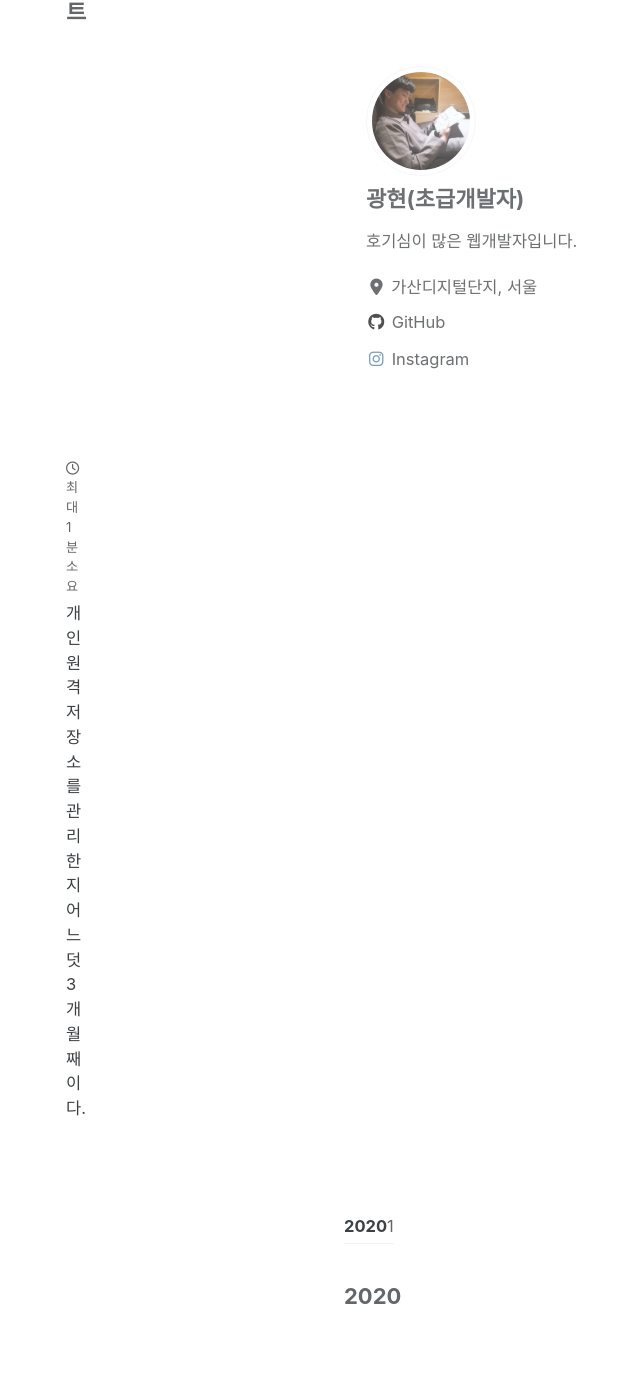
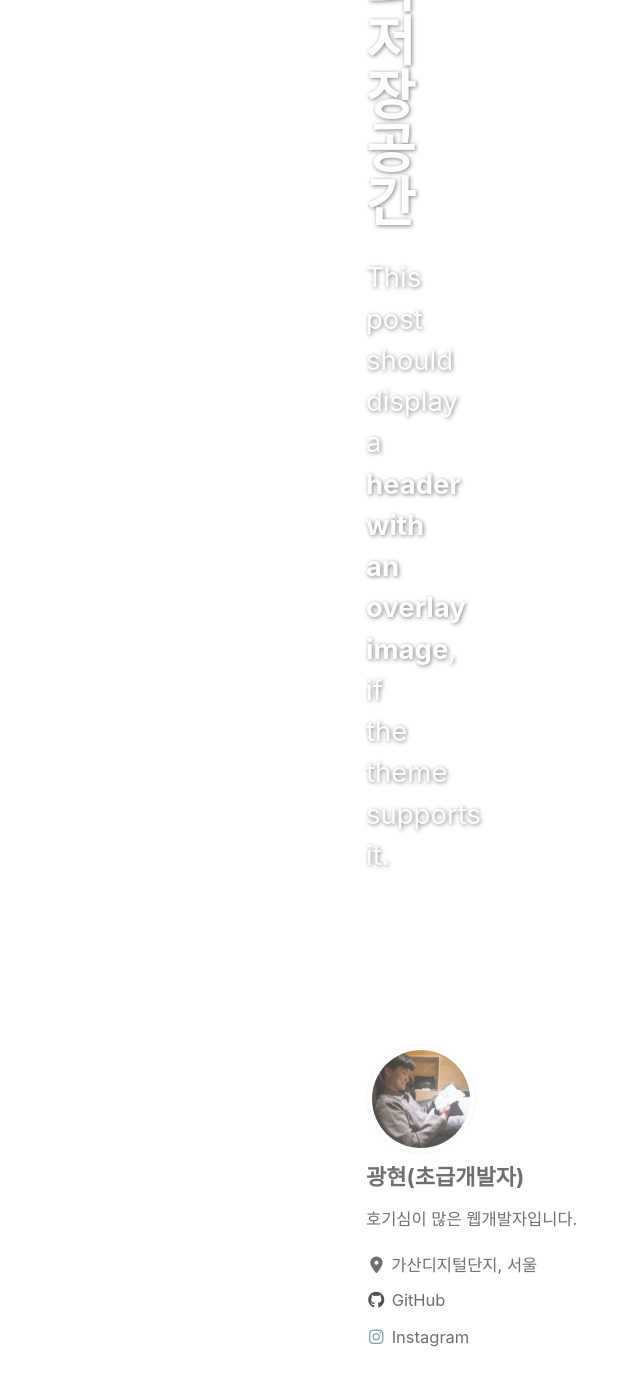
Before and after one commit to mmmmicha/wjdrhkd456.github.io, a Jekyll site: the page built from _layouts/search.html, in a window 1280 px wide and 1400 px high, scrolled down 765 px. Shown: the top 1386 px of the window, without its empty margins (292-932 px from the left). Built offline with Jekyll 4.4.1, drawn with Linux system fonts in a browser that asks for light colours; cached includes are drawn as plain includes; nearby versions of some CDN libraries.

Commit message:
Update index.html

```diff
--- a/index.html
+++ b/index.html
@@ -3,6 +3,7 @@
 author_profile: true
 
 # Header
+excerpt: "This post should display a **header with an overlay image**, if the theme supports it."
 header:
-  image: /assets/images/siliconValey.png
+  overlay_image: /assets/images/siliconValley.png
 ---
```
